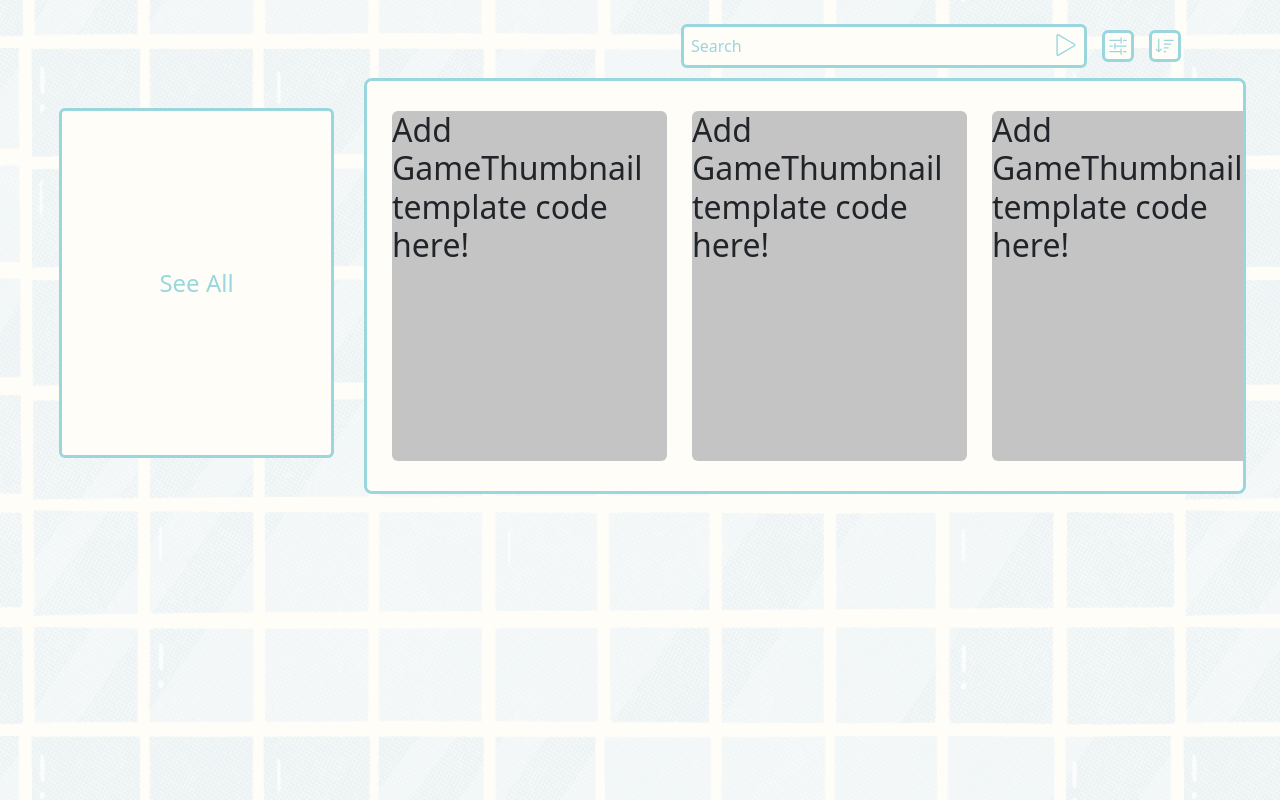
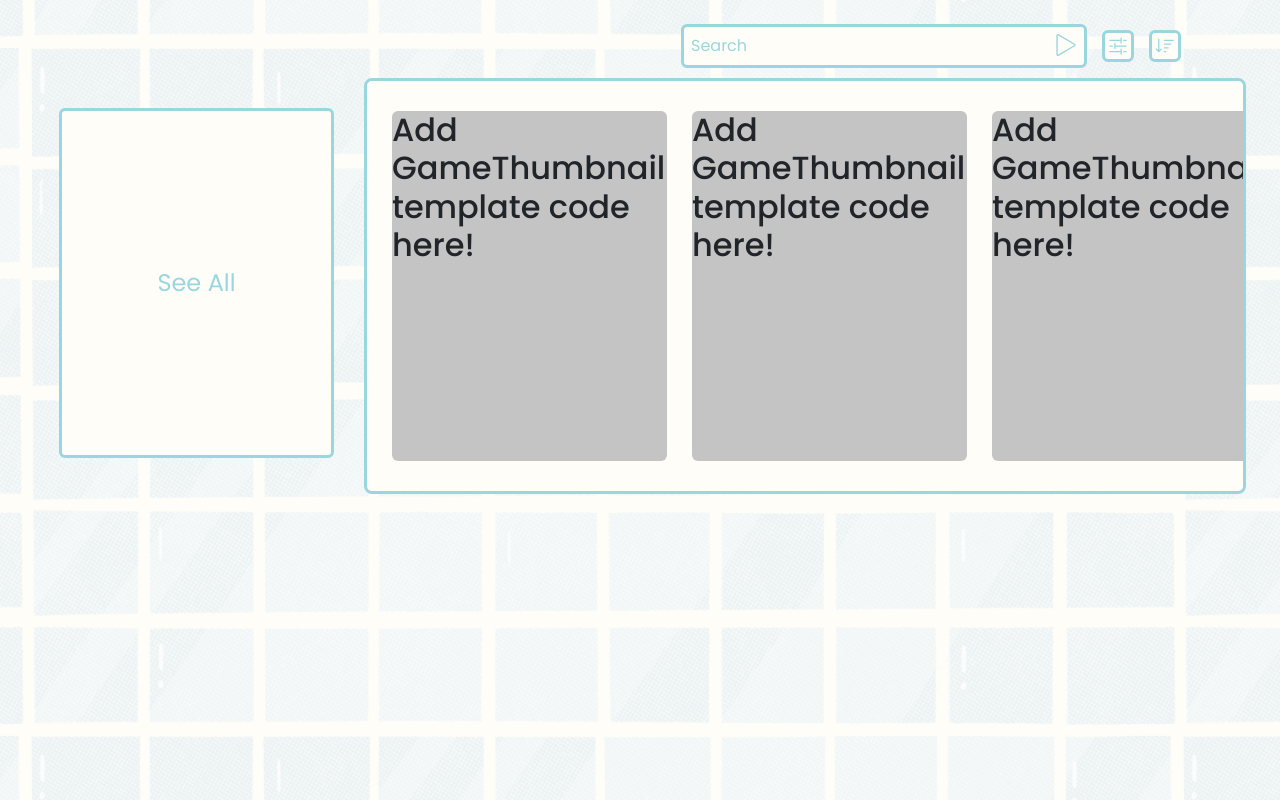
Before and after one commit to rit-coms/COMS-Console, a React (Create React App) app in the folder frontend/: page / in a window 1280 px wide. Built offline with nearby package versions, Linux system fonts and the light colour scheme.

Commit message:
added important tags to keep font styles

```diff
--- a/frontend/src/index.css
+++ b/frontend/src/index.css
@@ -17,9 +17,9 @@ body {
     padding: 1.5rem;
 
     /* font family */
-    font-family: 'Poppins', sans-serif;
-    font-style: normal;
-    font-size: 48;
+    font-family: 'Poppins', sans-serif !important;
+    font-style: normal !important;
+    font-size: 48 !important;
 
     /* background */
     background: var(--white) url('./assets/background.png') fixed;
```
